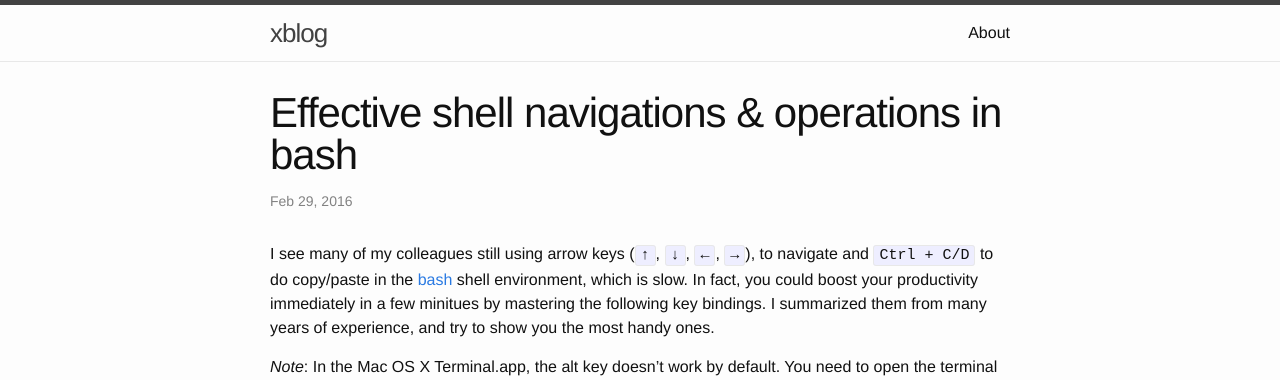
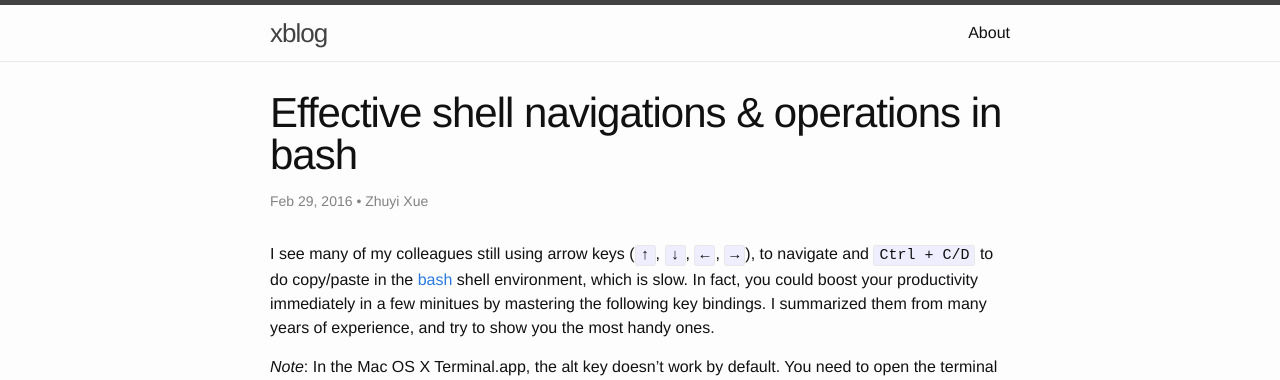
Before and after one commit to zyxue/zyxue.github.io, a Jekyll site: the page built from _posts/2016-02-29-effective-bash-navigation.md, in a window 1280 px wide. Shown: the top 380 px of the page. Built offline with Jekyll 4.4.1, drawn with Linux system fonts in a browser that asks for light colours; comment, search, counter and statistics services are not loaded.

Commit message:
added author in _posts/2016-02-29-effective-bash-navigation.md

```diff
--- a/_posts/2016-02-29-effective-bash-navigation.md
+++ b/_posts/2016-02-29-effective-bash-navigation.md
@@ -1,6 +1,7 @@
 ---
 layout: post
 title:  Effective shell navigations & operations in bash
+author: Zhuyi Xue
 tags: shell,bash,navigation
 ---
 
```
